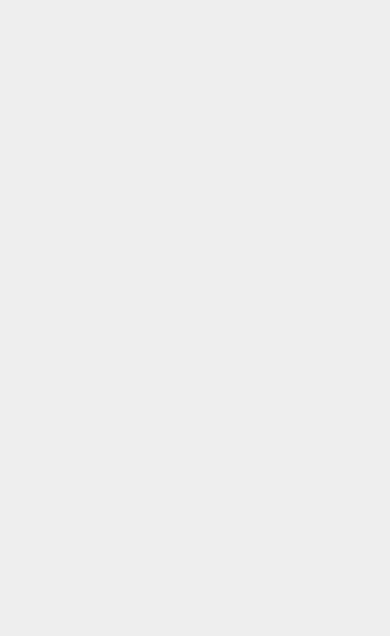
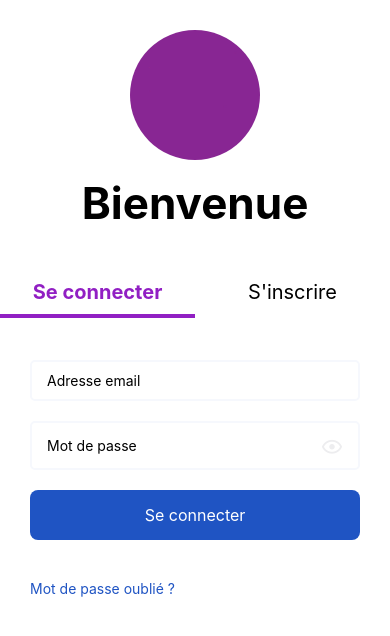
Before and after one commit to nicorch/StudJobs, a React Native app in the folder app/: screen / in a window 390 px wide. Shown: the top 636 px of the page. Built offline with nearby package versions, Linux system fonts and the light colour scheme.

Commit message:
Front Implementation of connexion/inscription

```diff
--- /dev/null
+++ b/app/src/Components/AppButton.jsx
@@ -0,0 +1,29 @@
+import React from 'react';
+import { StyleSheet, Text, TouchableOpacity } from 'react-native';
+import colors from '../config/colors';
+
+
+function AppButton({ title, color = "blue", onHandlePress }) {
+
+    return (
+        <TouchableOpacity onPress={onHandlePress} style={[styles.container, { backgroundColor: colors[color] }]}>
+            <Text style={styles.text}>{title}</Text>
+        </TouchableOpacity>
+    );
+}
+
+export default AppButton;
+
+const styles = StyleSheet.create({
+    container: {
+        width: "100%",
+        paddingVertical: 15,
+        marginTop: 10,
+        borderRadius: 8
+    },
+    text: {
+        textAlign: "center",
+        color: colors.white,
+        fontSize: 16
+    }
+})
--- /dev/null
+++ b/app/src/Components/AppInputText.jsx
@@ -0,0 +1,39 @@
+import React, { useState } from 'react';
+import { View, StyleSheet, TextInput } from 'react-native';
+import { MaterialCommunityIcons } from "@expo/vector-icons"
+import { useFormikContext } from 'formik';
+import colors from '../config/colors';
+
+
+function AppInputText({ name, icon, secureTextEntry, ...otherParams }) {
+
+    const { handleChange } = useFormikContext()
+    const [showPassword, setShowPassword] = useState(false)
+    return (
+        <View style={styles.container}>
+            <TextInput onChangeText={handleChange(name)} style={styles.inputText} secureTextEntry={showPassword} {...otherParams} />
+            {icon && <MaterialCommunityIcons name={!showPassword ? icon + "-outline" : icon} size={22} color={!showPassword ? colors.medium : colors.blue} style={styles.icon} onPress={() => setShowPassword(!showPassword)} />}
+        </View>
+    );
+}
+
+export default AppInputText;
+
+const styles = StyleSheet.create({
+    container: {
+        width: "100%",
+        flexDirection: "row",
+        borderColor: "#f6f8fd",
+        borderRadius: 5,
+        borderWidth: 2,
+        padding: 10,
+        paddingHorizontal: 15,
+        marginVertical: 10,
+    },
+    inputText: {
+        flex: 1,
+    },
+    icon: {
+        marginTop: 3,
+    }
+})
--- /dev/null
+++ b/app/src/Components/AppSwitch.jsx
@@ -0,0 +1,59 @@
+import { useFormikContext } from 'formik';
+import React, { useState } from 'react';
+import { View, Text, StyleSheet, TouchableOpacity } from 'react-native';
+import colors from '../config/colors';
+
+function AppSwitch({ name, items }) {
+
+  const { setFieldValue, values } = useFormikContext()
+
+  const [selectedItem, setSelectedItem] = useState(0)
+
+  const handleChoice = (id) => {
+    setSelectedItem(id)
+    setFieldValue(name, items[0].label)
+  }
+
+  return (
+    <View style={styles.types}>
+      <TouchableOpacity
+        onPress={() => handleChoice(0)}
+        style={!selectedItem ? [styles.typeInscription, styles.typeInscriptionActive] : styles.typeInscription}
+      >
+        <Text style={styles.textType}>{items[0].label}</Text>
+      </TouchableOpacity>
+      <TouchableOpacity
+        onPress={() => handleChoice(1)}
+        style={selectedItem ? [styles.typeInscription, styles.typeInscriptionActive] : styles.typeInscription}
+      >
+        <Text style={styles.textType}>{items[1].label}</Text>
+      </TouchableOpacity>
+    </View>
+  );
+}
+
+export default AppSwitch;
+
+const styles = StyleSheet.create({
+  types: {
+    flexDirection: "row",
+    justifyContent: "center",
+    backgroundColor: colors.medium,
+    marginVertical: 10,
+    borderRadius: 6,
+    padding: 2,
+  },
+  typeInscription: {
+    width: "50%",
+    padding: 6,
+  },
+  typeInscriptionActive: {
+    backgroundColor: colors.white,
+    borderRadius: 6,
+  },
+  textType: {
+    textAlign: "center",
+    textTransform: "capitalize",
+    fontWeight: "700"
+  }
+})
--- a/app/src/Components/Screen.jsx
+++ b/app/src/Components/Screen.jsx
@@ -15,7 +15,6 @@ export default Screen;
 const styles = StyleSheet.create({
   container: {
     flex: 1,
-    backgroundColor: "red",
     paddingTop: Constants.statusBarHeight
   }
 })
--- /dev/null
+++ b/app/src/Components/forms/AppForm.jsx
@@ -0,0 +1,20 @@
+import { Formik } from 'formik';
+import React from 'react';
+
+function AppForm({ initialValues, onSubmit, children }) {
+
+  return (
+    <Formik
+      initialValues={initialValues}
+      onSubmit={onSubmit}
+    >
+      {() => (
+        <>
+          {children}
+        </>
+      )}
+    </Formik>
+  );
+}
+
+export default AppForm;
--- /dev/null
+++ b/app/src/Components/forms/SubmitButton.jsx
@@ -0,0 +1,13 @@
+import { useFormikContext } from 'formik';
+import React from 'react';
+import AppButton from '../AppButton';
+
+function SubmitButton({ title, color }) {
+
+  const { handleSubmit } = useFormikContext()
+  return (
+    <AppButton title={title} color={color} onHandlePress={handleSubmit} />
+  );
+}
+
+export default SubmitButton;
--- a/app/src/Screens/WelcomePageScreen.jsx
+++ b/app/src/Screens/WelcomePageScreen.jsx
@@ -1,11 +1,74 @@
-import React from 'react';
-import { View, StyleSheet, Text } from 'react-native';
+import React, { useState } from 'react';
+import { View, StyleSheet, Text, Image, TouchableOpacity } from 'react-native';
+import AppInputText from '../Components/AppInputText';
+import AppSwitch from '../Components/AppSwitch';
 import Screen from '../Components/Screen';
+import colors from '../config/colors';
+import AppForm from "./../Components/forms/AppForm"
+import SubmitButton from "./../Components/forms/SubmitButton"
+
+const choices = [{ id: 0, label: "étudiant" }, { id: 1, label: "profesionnel" }]
 
 function WelcomePageScreen(props) {
+
+  const [toConnect, setToConnect] = useState(true)
+
+  const handleToConnect = () => setToConnect(!toConnect)
+
   return (
     <Screen>
       <View style={styles.container}>
+        <View style={styles.logoContainer}>
+          <Image style={styles.logo} source={require('./../../assets/logo.jpg')} />
+          <Text style={styles.text}>Bienvenue</Text>
+        </View>
+        <View style={styles.switcherContainer}>
+          <TouchableOpacity onPress={handleToConnect} style={toConnect ? [styles.mode, styles.modeActive] : styles.mode}>
+            <Text style={toConnect ? [styles.textMode, styles.textModeActive] : styles.textMode} >Se connecter</Text>
+          </TouchableOpacity>
+          <TouchableOpacity onPress={handleToConnect} style={!toConnect ? [styles.mode, styles.modeActive] : styles.mode}>
+            <Text style={!toConnect ? [styles.textMode, styles.textModeActive] : styles.textMode} >S'inscrire</Text>
+          </TouchableOpacity>
+        </View>
+        <View style={styles.formContainer}>
+          <AppForm
+            initialValues={{ email: "", password: "", type: "étudient" }}
+            onSubmit={values => console.log(values)}
+          >
+            <AppInputText
+              name="email"
+              placeholder="Adresse email"
+              autoCapitalize="none"
+              autoCorrect={false}
+              keyboardType="email-adress"
+              textContentType="emailAdress"
+            />
+            <AppInputText
+              name="password"
+              autoCapitalize="none"
+              autoCorrect={false}
+              placeholder="Mot de passe"
+              textContentType="password"
+              secureTextEntry
+              icon="eye"
+            />
+            {
+              toConnect ? <SubmitButton title="Se connecter" />
+                : (
+                  <>
+                    <AppSwitch items={choices} name="type" />
+                    <SubmitButton title="S'inscrire" color="violet" />
+                  </>
+                )
+            }
+
+          </AppForm>
+        </View>
+        {toConnect && (
+          <View style={styles.forgetPassword}>
+            <Text style={{ color: colors.blue }}>Mot de passe oublié ?</Text>
+          </View>
+        )}
       </View>
     </Screen>
   );
@@ -16,6 +79,58 @@ export default WelcomePageScreen;
 const styles = StyleSheet.create({
   container: {
     flex: 1,
-    backgroundColor: "#eee"
+    backgroundColor: colors.white,
+    alignItems: "center",
+  },
+  logoContainer: {
+    position: "absolute",
+    top: 30,
+    alignItems: "center",
+  },
+  logo: {
+    width: 130,
+    height: 130,
+    borderRadius: 65
+  },
+  text: {
+    fontSize: 44,
+    fontWeight: "bold",
+    paddingVertical: 16,
+  },
+  switcherContainer: {
+    position: "absolute",
+    top: 270,
+    width: "100%",
+    flexDirection: "row",
+    justifyContent: "center",
+  },
+  mode: {
+    width: "50%",
+    paddingVertical: 10
+  },
+  modeActive: {
+    borderBottomColor: colors.violet,
+    borderBottomWidth: 4
+  },
+  textMode: {
+    fontSize: 20,
+    textAlign: "center",
+    color: colors.black
+  },
+  textModeActive: {
+    color: colors.violet,
+    fontWeight: "bold"
+  },
+  formContainer: {
+    position: "absolute",
+    top: 350, width: "100%",
+    paddingHorizontal: 30
+  },
+  forgetPassword: {
+    position: "absolute",
+    top: 560,
+    width: "100%",
+    paddingHorizontal: 30,
+    marginTop: 20
   }
 })
--- /dev/null
+++ b/app/src/config/colors.js
@@ -0,0 +1,11 @@
+export default {
+    blue: "#1f54c3",
+    violet: "#911fc3",
+    black: "#000",
+    white: "#fff",
+    medium: "#ededef",
+    light: "#f8f4f4",
+    danger: "#ff5252",
+    yellow: "#ffe66d",
+    dark: "#0c0c0c"
+}
```
Also changed, not shown: app/assets/logo.jpg (added), app/src/config/styles.js (added).
